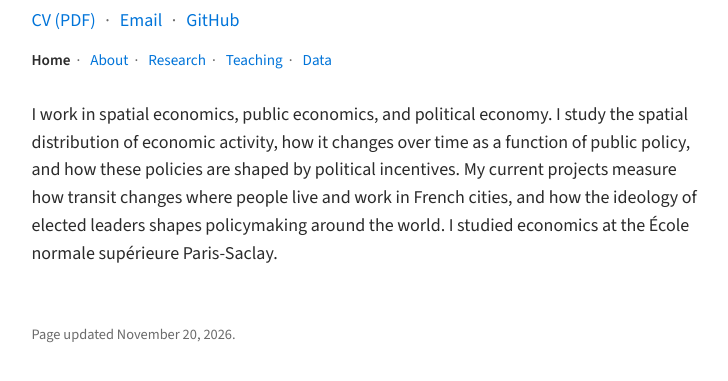
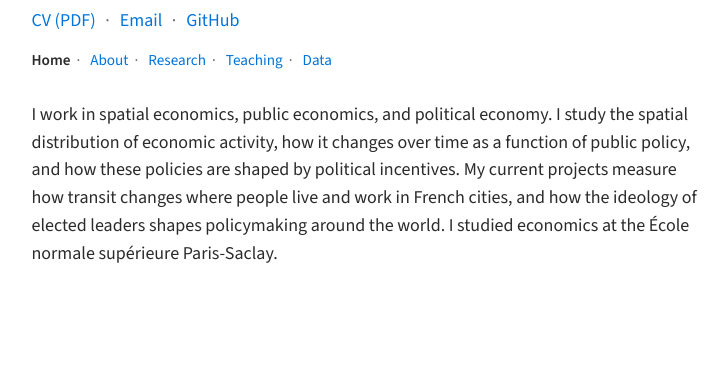
Before and after one commit to jeanlavallee/jeanlavallee.github.io, a plain HTML site: page index.html in a window 1280 px wide. Shown: the part 133-514 px from the top of the page, without its empty margins (267-995 px from the left). Drawn offline with Linux system fonts and the light colour scheme.

Commit message:
removing the page-updated notice from the site

```diff
--- a/index.html
+++ b/index.html
@@ -41,10 +41,6 @@
   <p>I work in spatial economics, public economics, and political economy. I study the spatial distribution of economic activity, how it changes over time as a function of public policy, and how these policies are shaped by political incentives. My current projects measure how transit changes where people live and work in French cities, and how the ideology of elected leaders shapes policymaking around the world. I studied economics at the École normale supérieure Paris-Saclay.</p>
 </section>
 
-<footer>
-  <p>Page updated November 20, 2026.</p>
-</footer>
-
 </main>
 </body>
 </html>
--- a/style.css
+++ b/style.css
@@ -78,7 +78,6 @@ details p { margin: 6px 0 0; font-size: 0.97rem; }
 .date { color: var(--muted); white-space: nowrap; font-size: 0.95rem; }
 .cv-entry { margin: 0 0 14px; }
 .desc { margin: 4px 0 2px; font-size: 0.97rem; }
-footer { margin-top: 56px; font-size: 0.9rem; color: var(--muted); }
 @media print {
   body { font-size: 11pt; }
   main { padding: 0; max-width: none; }
```
Also changed, not shown: about.html (+0 -4 lines), data.html (+0 -4 lines), research.html (+0 -4 lines), teaching.html (+0 -4 lines).
